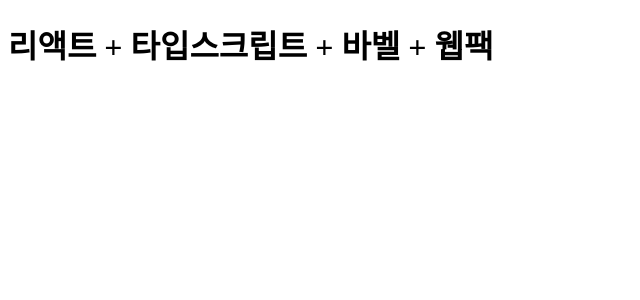
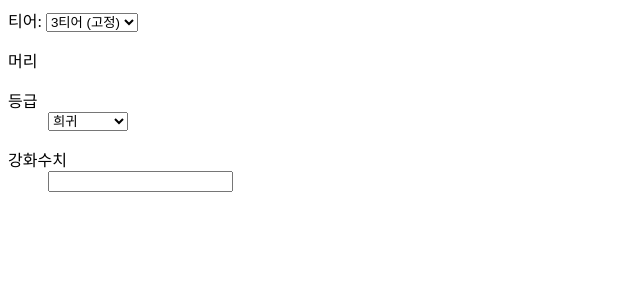
Before and after one commit to ddock4you/lostark-itemlevel-calculator, a React app: page / in a window 1280 px wide. Shown: the top 300 px of the page, without its empty margins (0-640 px from the left). Built offline with nearby package versions, Linux system fonts and the light colour scheme.

Commit message:
[추가] 계산기 마크업 추가

```diff
--- a/package.json
+++ b/package.json
@@ -22,6 +22,8 @@
     "@babel/preset-env": "^7.18.2",
     "@babel/preset-react": "^7.17.12",
     "@babel/preset-typescript": "^7.17.12",
+    "@types/react": "^18.0.12",
+    "@types/react-dom": "^18.0.5",
     "babel-loader": "^8.2.5",
     "fork-ts-checker-webpack-plugin": "^7.2.11",
     "html-webpack-plugin": "^5.5.0",
--- a/src/App.tsx
+++ b/src/App.tsx
@@ -1,12 +1,32 @@
 import React from "react";
-import { createRoot } from "react-dom/client";
-// import ReactDOM from 'react-dom';
 
-interface Props {};
+const grade = ['희귀', '영웅', '전설', '유물(일반)', '유물(아브)', '고대', '에스더'];
 
-const App = ({}: Props) => {
-    return <h1>리액트 + 타입스크립트 + 바벨 + 웹팩</h1>;
+const App = () => {
+    return <div className="wrap">
+        티어: <select>
+            <option>3티어 (고정)</option>
+        </select>
+        <div>
+            <p>머리</p>
+            <dl>
+                <dt>등급</dt>
+                <dd>
+                    <select>
+                        {grade.map((v) => <option value={v}>{v}</option>)}
+                    </select>
+                </dd>
+            </dl>
+            <dl>
+                <dt>강화수치</dt>
+                <dd>
+                    <input type="text" />
+                </dd>
+            </dl>
+
+
+        </div>
+    </div>;
 };
-const container = document.getElementById("app");
-const root = createRoot(container);
-root.render(<App />);
+
+export default App;
--- a/src/index.html
+++ b/src/index.html
@@ -7,7 +7,7 @@
 </head>
 
 <body>
-    <div id="app"></div>
+    <div id="root"></div>
 </body>
 
 </html>
--- /dev/null
+++ b/src/index.tsx
@@ -0,0 +1,7 @@
+import React from 'react';
+import { createRoot } from "react-dom/client";
+import App from "./App";
+
+const container = document.getElementById("root");
+const root = createRoot(container);
+root.render(<React.StrictMode><App /></React.StrictMode>);
--- a/webpack.config.js
+++ b/webpack.config.js
@@ -10,7 +10,11 @@ module.exports = {
     //생성될 번들 파일은 js 폴더 하위에 app.js라는 이름으로 생성
     //이 파일은 ./src/App.jsx를 시작으로 번들링(하나로 합치기)합니다.
     entry: {
-        "js/app": ["./src/App.tsx"],
+        "ts/app": ["./src/index.tsx"],
+        // app: path.join(__dirname, "src", "index.tsx"),
+    },
+    resolve: {
+        extensions: [".ts", ".tsx", ".js", ".jsx"],
     },
 
     //생성된 번들 파일(bundle)은 ./dist/ 폴더에 생성
@@ -19,7 +23,6 @@ module.exports = {
         path: path.resolve(__dirname, "dist/"),
         publicPath: "/",
     },
-
     //React(리액트) 파일인 jsx와 js는 babel(바벨)을 이용하여 빌드
     module: {
         rules: [
```
Also changed, not shown: 1 other file (tests, documents, lock files or other folders).
